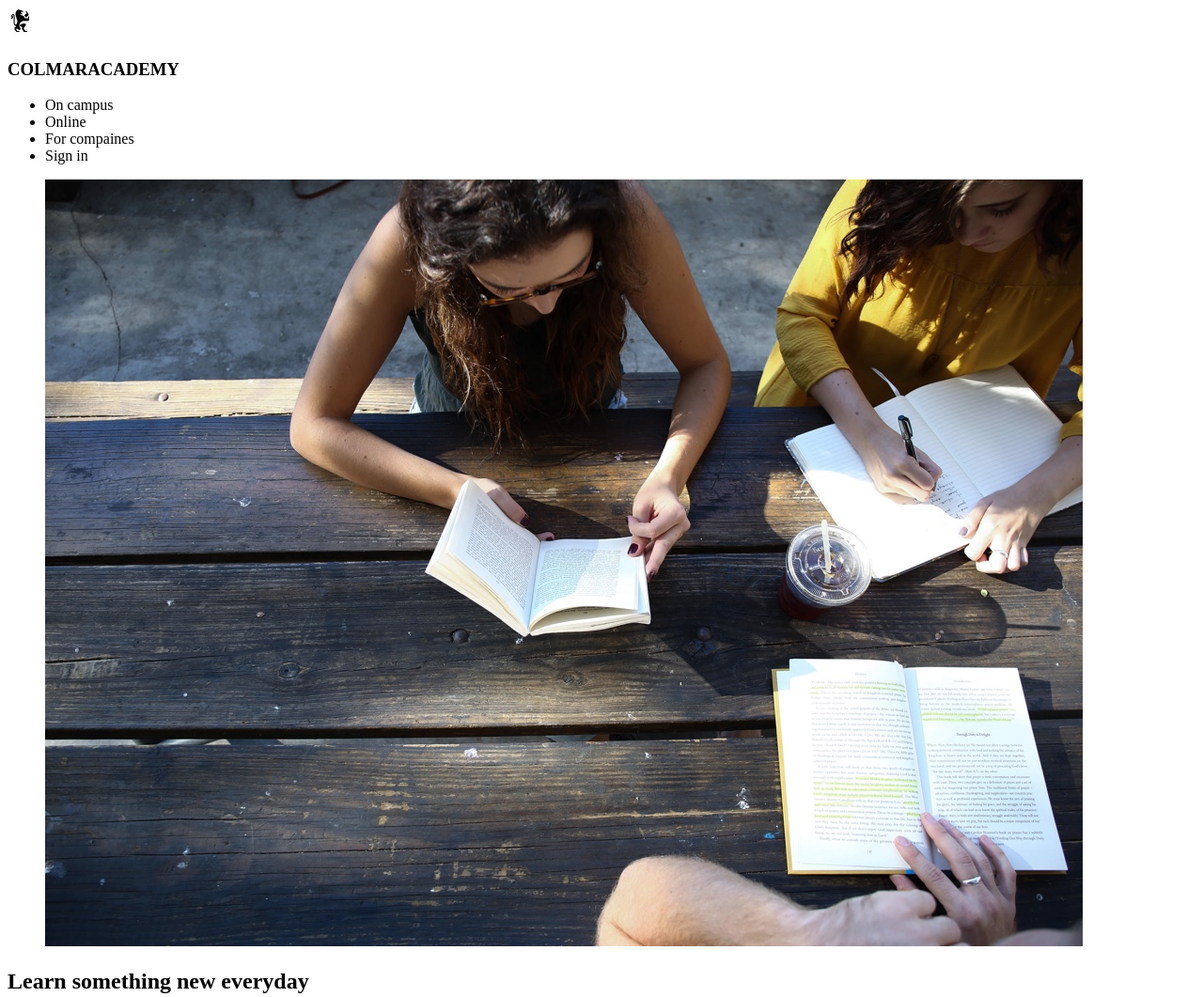
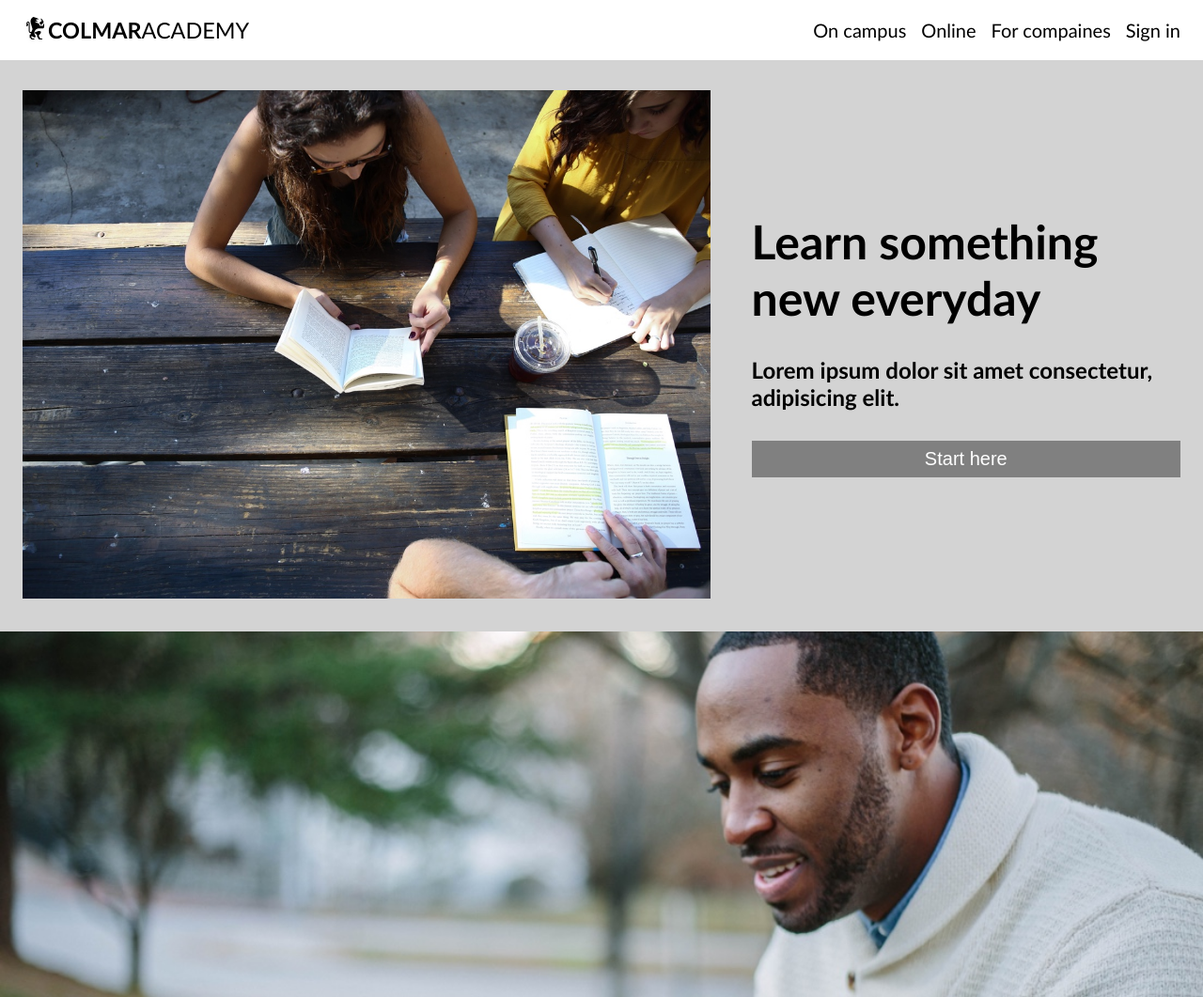
Before and after one commit to zedzetzed/colmar-academy, a plain HTML site: page index.html in a window 1280 px wide. Shown: the top 1061 px of the page at 94% size. Drawn offline with Linux system fonts and the light colour scheme.

Commit message:
Add some styles and refine HTML structure

```diff
--- a/index.html
+++ b/index.html
@@ -8,7 +8,7 @@
     <body>
 
         <header>
-            <div class="site_logo">
+            <div class="site-logo">
                 <img src="./resources/images/ic-logo.svg">
                 <h3>COLMAR<span>ACADEMY</span></h3>
             </div>
@@ -25,12 +25,14 @@
 
         <main>
             <section class="call-to-action">
-                <figure>
+                <section class="cta-image">
                     <img src="./resources/images/banner.jpg" alt="">
-                </figure>
-                <h1>Learn something new everyday</h1>
-                <h2>Lorem ipsum dolor sit amet consectetur, adipisicing elit.</h2>
-                <button>Start here</button>
+                </section>
+                <section class="cta-information">
+                    <h1>Learn something new everyday</h1>
+                    <h2>Lorem ipsum dolor sit amet consectetur, adipisicing elit.</h2>
+                    <button>Start here</button>
+                </section>
             </section>
 
             <section class="information">
@@ -38,7 +40,7 @@
                      <figure>
                         <img src="./resources/images/information-main.jpg" alt="">
                     </figure>
-                    <h1>It doesn't hurt to keep practiscing</h1>
+                    <h1>It doesn't hurt to keep practicing</h1>
                     <p>"Curabitur vitae libero in ipusm porttitor consequat. Aliquam et commodo lectus, nec consequat neque. Sed non accumsan urna. Phasellus sed consequat ex. Etiam eget magna laoreet, efficitur dolor consequat, tristique ligula"</p>
                     <cite>Emanual, Sr Strategist at Hiring.com</cite>
                 </section>
--- a/resources/css/style.css
+++ b/resources/css/style.css
@@ -1,3 +1,73 @@
 * {
     box-sizing: border-box;
+    margin: 0;
 }
+body {
+    font-family: 'Gill Sans', 'Gill Sans MT', Calibri, 'Trebuchet MS', sans-serif
+}
+img,
+video {
+    width: 100%;
+}
+h1 {
+    font-size: 50px;
+    margin-bottom: 32px;
+}
+h2 {
+    margin-bottom: 32px;
+}
+a {
+    text-decoration: none;
+}
+
+/*---------- header ----------*/
+header {
+    display: flex;
+    align-items: center;
+    justify-content: space-between;
+    width: auto;
+    height: 64px;
+    padding: 0 24px;
+}
+.site-logo {
+    display: flex;
+    align-items: center;
+    font-size: 20px;
+    height: 32px;
+}
+.site-logo span {
+    font-weight: normal;
+}
+nav ul {
+    display: flex;
+    flex-direction: row;
+    list-style-type: none;
+}
+nav ul > li {
+    padding-left: 16px;
+    font-size: 20px;
+}
+
+/*---------- CTA section ----------*/
+.call-to-action {
+    padding: 32px 24px;
+    display: flex;
+    align-items: center;
+    width: 100%;
+    background-color: lightgray;
+}
+.cta-image {
+    flex-grow: 3;
+    margin-right: 44px;
+}
+.cta-information {
+
+}
+button {
+    border: none;
+    background-color: gray;
+    color: white;
+    font-size: 20px;
+    width: 100%;
+    padding: 8px;
+}
```
Also changed, not shown: 1 other file.
